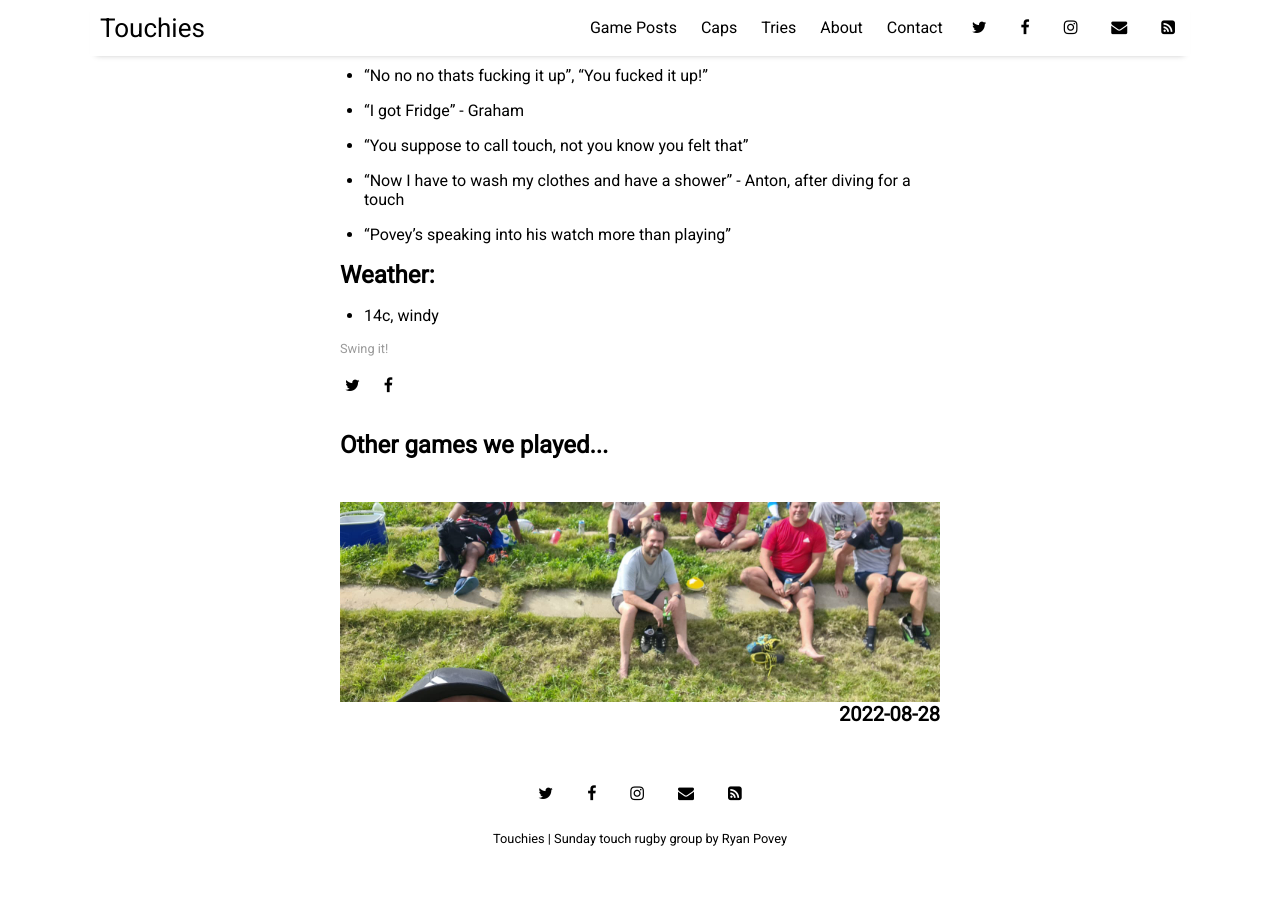
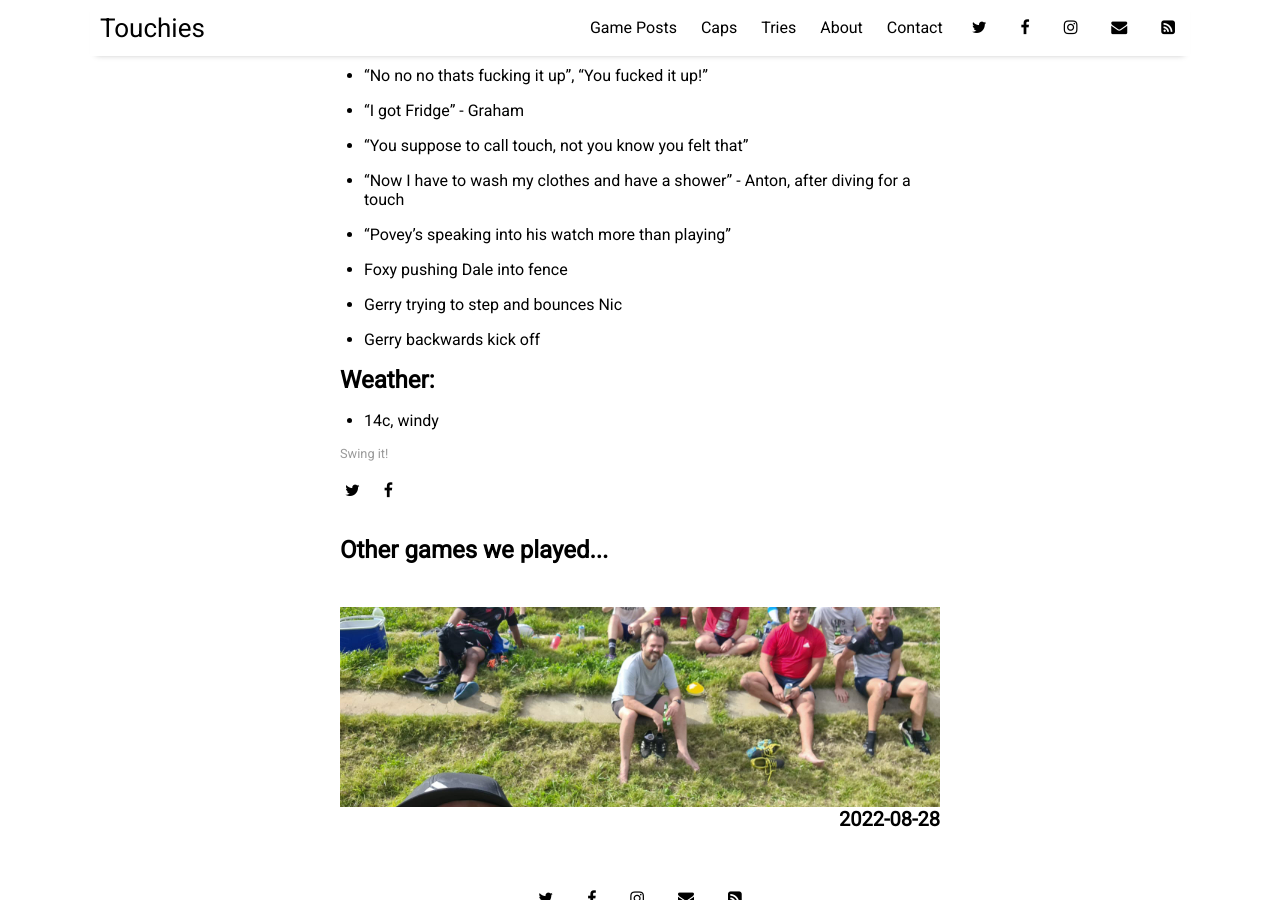
Before and after one commit to sundayrugby/sundayrugby.github.io, a Jekyll site: the page built from _posts/2022-09-04-S.md, in a window 1280 px wide and 900 px high, scrolled down 2320 px. Built offline with Jekyll 4.4.1, drawn with Linux system fonts in a browser that asks for light colours; nearby versions of some CDN libraries; before the commit the page ends 3197 px from its top, so only the background shows below that.

Commit message:
Update 2022-09-04-S.md

```diff
--- a/_posts/2022-09-04-S.md
+++ b/_posts/2022-09-04-S.md
@@ -89,6 +89,9 @@ image: 2022_09_04.jpg
 * "You suppose to call touch, not you know you felt that"
 * "Now I have to wash my clothes and have a shower" - Anton, after diving for a touch
 * "Povey's speaking into his watch more than playing"
+* Foxy pushing Dale into fence
+* Gerry trying to step and bounces Nic
+* Gerry backwards kick off
 
 
 ## Weather:
```
